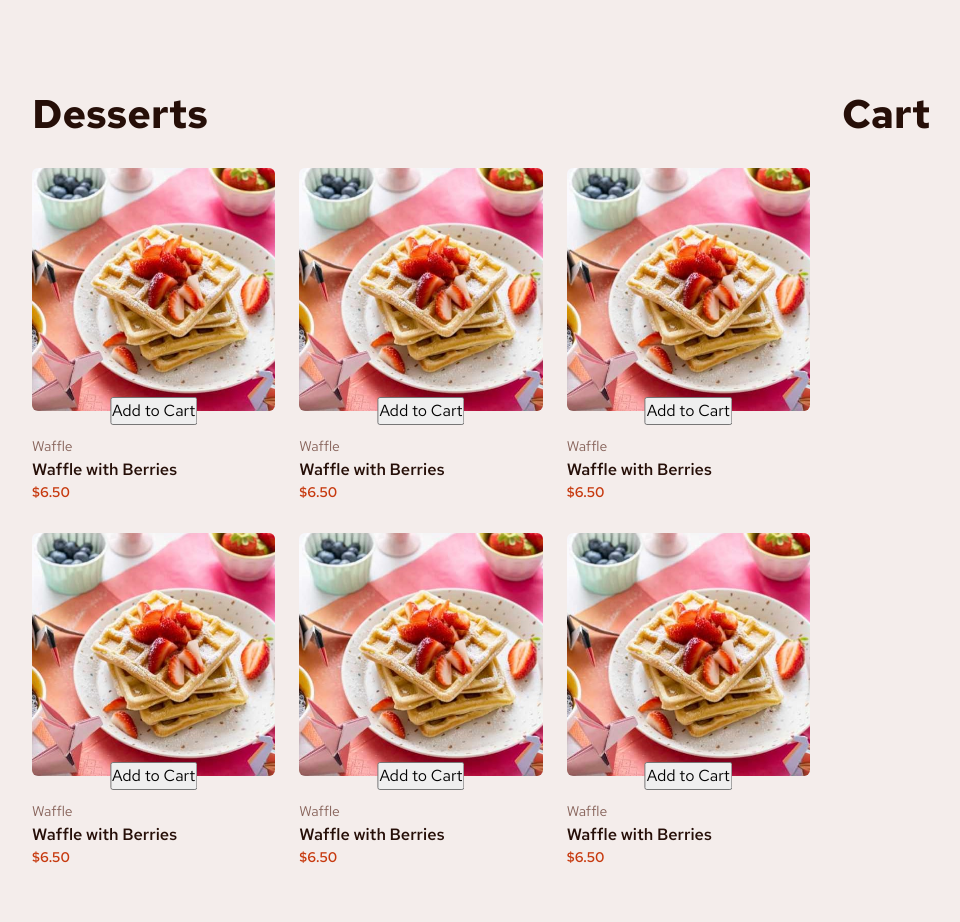
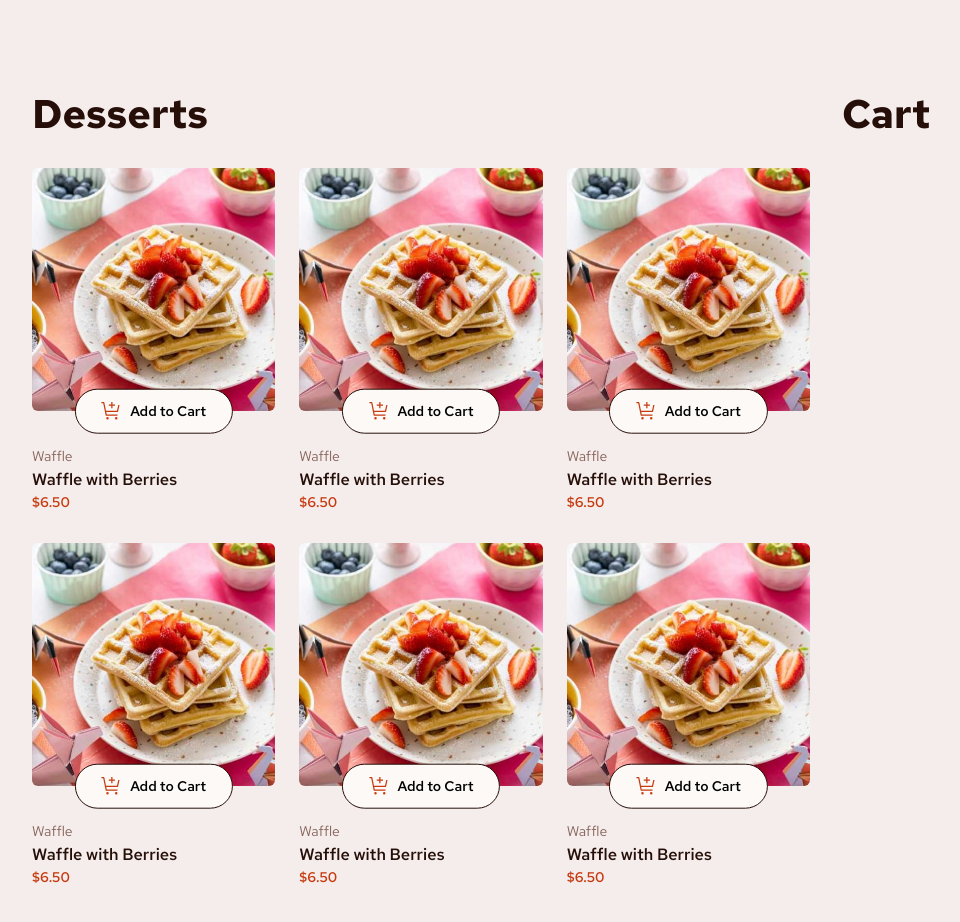
Before and after one commit to dineshsigma/react-add-to-cart, a React (Vite) app: page / in a window 1280 px wide. Shown: the top 922 px of the page, without its empty margins (3-963 px from the left). Built offline with nearby package versions, Linux system fonts and the light colour scheme.

Commit message:
Add "Add To Cart" button styles;

```diff
--- /dev/null
+++ b/src/components/AddToCartButton.jsx
@@ -0,0 +1,14 @@
+import styles from "./AddToCartButton.module.css";
+
+import cartImage from "../assets/images/icon-add-to-cart.svg";
+
+function AddToCartButton() {
+  return (
+    <button className={styles.button}>
+      <img src={cartImage} alt="" />
+      <span>Add to Cart</span>
+    </button>
+  );
+}
+
+export default AddToCartButton;
--- /dev/null
+++ b/src/components/AddToCartButton.module.css
@@ -0,0 +1,18 @@
+.button {
+  width: max-content;
+  font-size: calc((14 / 16) * 1rem);
+  font-weight: 600;
+  border-radius: 999rem;
+  padding: 0.7rem 1.6rem;
+  background-color: var(--rose-50);
+  border: 0.06rem var(--rose-900) solid;
+  transition: color 0.3s, border-color 0.3s;
+
+  display: flex;
+  gap: 0.5rem;
+}
+
+.button:hover {
+  color: var(--red);
+  border-color: var(--red);
+}
--- a/src/components/ProductCard.jsx
+++ b/src/components/ProductCard.jsx
@@ -1,6 +1,8 @@
 import mobileImage from "../assets/images/image-waffle-mobile.jpg";
 import tabletImage from "../assets/images/image-waffle-tablet.jpg";
 import desktopImage from "../assets/images/image-waffle-desktop.jpg";
+
+import AddToCartButton from "./AddToCartButton";
 
 import styles from "./ProductCard.module.css";
 
@@ -17,9 +19,7 @@ function ProductCard() {
             alt="Waffle with Berries"
           />
         </picture>
-        <button>
-          <p>Add to Cart</p>
-        </button>
+        <AddToCartButton />
       </div>
       <div className={styles.productDescription}>
         <p className={styles.productLabel}>Waffle</p>
--- a/src/components/ProductCard.module.css
+++ b/src/components/ProductCard.module.css
@@ -1,6 +1,6 @@
 .productImageContainer {
   position: relative;
-  margin-bottom: calc((25 / 16) * 1rem);
+  margin-bottom: calc((35 / 16) * 1rem);
 }
 
 .productImage {
```
